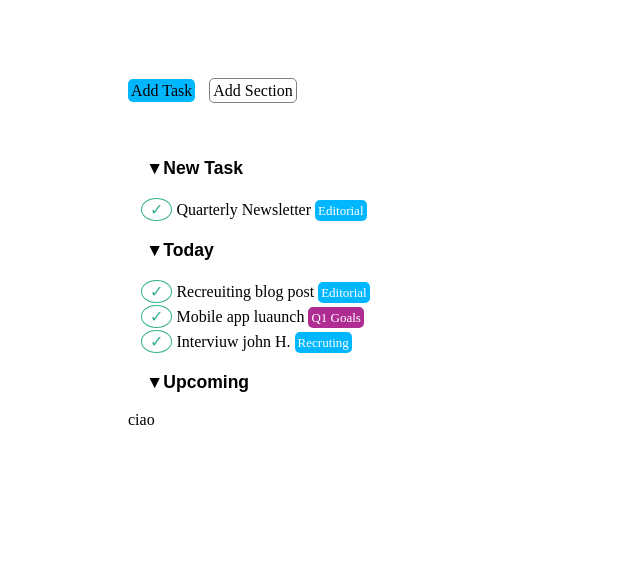
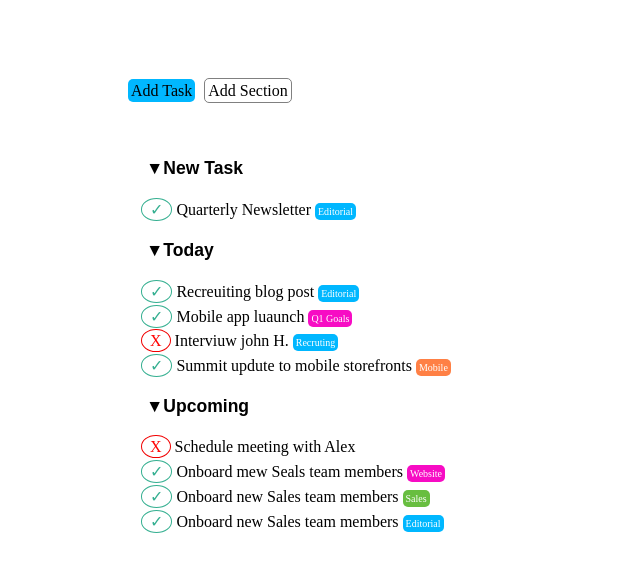
Before and after one commit to Gabriele002/html-css-toboolist, a plain HTML site: page index.html in a window 1280 px wide. Shown: the part 85-656 px from the top of the page, without its empty margins (0-640 px from the left). Drawn offline with Linux system fonts and the light colour scheme.

Commit message:
finish work

```diff
--- a/css/style.css
+++ b/css/style.css
@@ -16,8 +16,8 @@ main{
     margin: 0 auto;
 }
 
-.mr10{
-    margin-right: 10px;
+.mr5{
+    margin-right: 5px;
 }
 
 .ml10{
@@ -44,10 +44,6 @@ main{
     padding: 3px;
 }
 
-
-
-
-
 .accordion {
     background-color: #ffffff;
      color: #000000;
@@ -70,7 +66,20 @@ main{
     padding-bottom: 2px;
      padding-left: 8px;
      padding-right: 8px;
+}
 
+.circle-red {
+    border: 1px solid rgb(241, 0, 0);
+    border-radius: 50%;
+    padding: 2px;
+    padding-top: 2px;
+    padding-bottom: 2px;
+    padding-left: 8px;
+    padding-right: 8px;
+}
+
+.color-tex-red{
+     color: rgb(255, 4, 4);
 }
 
 .color-tex{
@@ -82,10 +91,20 @@ main{
 }
 
 .dimension-tex{
-        font-size: small;
+    font-size:x-small;
 }
 
 .color-purple{
-        background-color: rgb(175, 44, 147);
+    background-color: rgb(247, 12, 196);
      padding: 3px;
 }
+
+.color-orange{
+     background-color: rgb(255, 128, 69);
+     padding: 3px;
+}
+
+.color-green{
+    background-color: rgb(104, 190, 64);
+    padding: 3px;
+}
--- a/index.html
+++ b/index.html
@@ -15,7 +15,7 @@
         </header>
             <main>
                 <section class="mb40">
-                    <span class="mr10 txcolors color-blu br-10">Add Task</span>
+                    <span class="mr5 txcolors color-blu br-10">Add Task</span>
                     <span class="color-gray br-10 pd3">Add Section</span>
                 </section>
                             <!--inizio prima colonna -->
@@ -44,18 +44,43 @@
                                         <span class="mr10 txcolors color-purple br-10 color-tex-white dimension-tex">Q1 Goals</span>
                                     </p>
                                     <p  class="pd3">
-                                        <span class="circle-green color-tex">&#10003;</span>
+                                        <span class="circle-red color-tex-red">X</span>
                                              Interviuw john H.
                                         <span class="mr10 txcolors color-blu br-10 color-tex-white dimension-tex">Recruting</span>
                                     </p>
-                                    <p></p>
+
+                                    <p  class="pd3">
+                                            <span class="circle-green color-tex">&#10003;</span>
+                                                Summit updute to mobile storefronts
+                                            <span class="mr10 txcolors color-orange br-10 color-tex-white dimension-tex">Mobile</span>
+                                    </p>
+
+                                            <!--fine seconda colona-->
                                 </div>
 
                             <button class="accordion"><h3>&#9660Upcoming</h3></button>
-                                <div>
-                                    <p>
-                                       ciao
-                                    </p>
+                                <div class="ml10">
+                                        <p  class="pd3">
+                                            <span class="circle-red color-tex-red">X</span>
+                                                Schedule meeting with Alex
+                                        </p>
+                                         <p  class="pd3">
+                                            <span class="circle-green color-tex">&#10003;</span>
+                                            Onboard mew Seals team members
+                                            <span class="mr10 txcolors color-purple br-10 color-tex-white dimension-tex">Website</span>
+                                        </p>
+                                        <p  class="pd3">
+                                            <span class="circle-green color-tex">&#10003;</span>
+                                            Onboard new Sales team members
+                                            <span class="mr10 txcolors color-green br-10 color-tex-white dimension-tex">Sales</span>
+                                        </p>
+
+                                        <p  class="pd3">
+                                            <span class="circle-green color-tex">&#10003;</span>
+                                            Onboard new Sales team members
+                                            <span class="mr10 txcolors color-blu br-10 color-tex-white dimension-tex">Editorial</span>
+                                        </p>
+
                                 </div>
 
                                                     <script>
```
Lines whose indentation alone changed are shown as unchanged.
